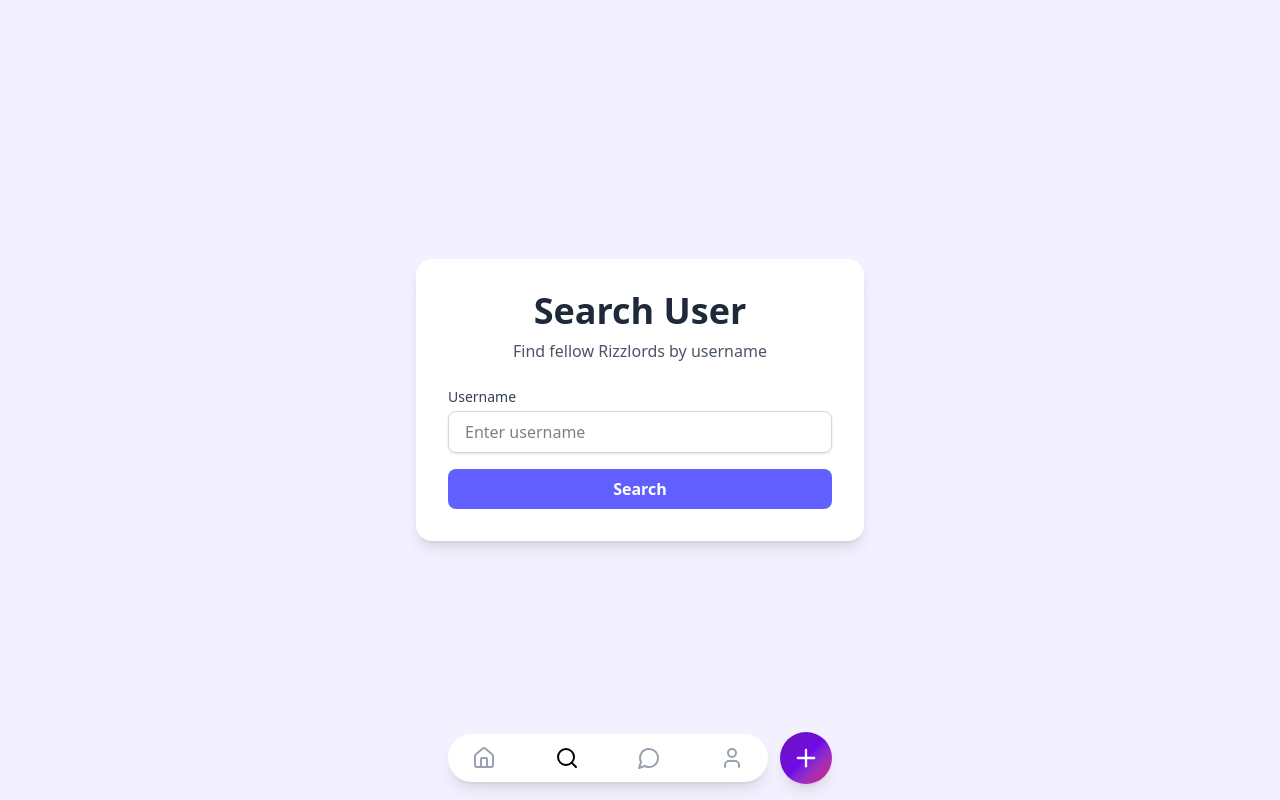
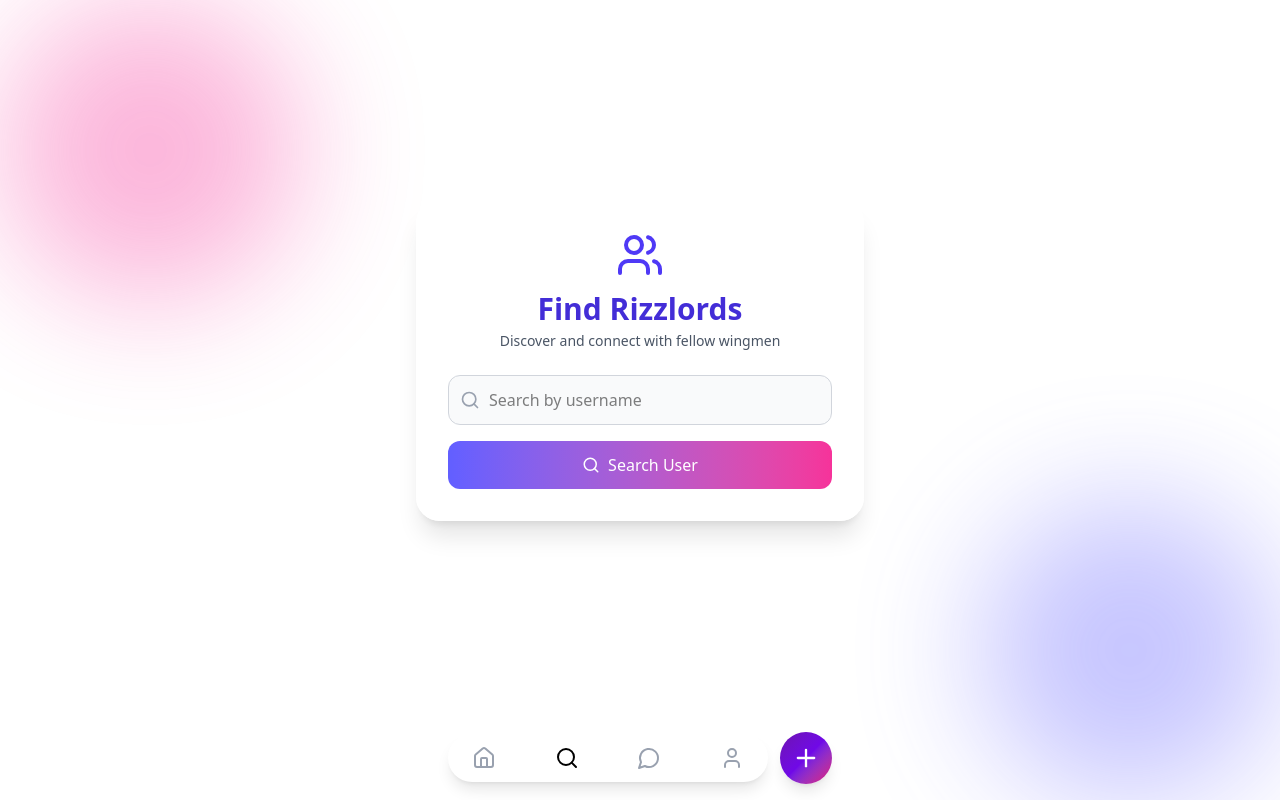
Before and after one commit to UjjwalArote69/RizzKaro, a React (Vite) app in the folder Frontend/: page /search-user in a window 1280 px wide. Built offline with nearby package versions, Linux system fonts and the light colour scheme; sample sign-in values are in the browser's storage.

Commit message:
Update SearchUser.jsx

```diff
--- a/Frontend/src/pages/SearchUser.jsx
+++ b/Frontend/src/pages/SearchUser.jsx
@@ -1,158 +1,179 @@
-// pages/SearchUser.jsx
 import React, { useState, useContext } from "react";
 import axios from "axios";
 import { UserDataContext } from "../context/UserDataContext";
 import Navbar from "../components/Shared/Navbar";
+import { toast } from "react-hot-toast";
+import { Search, UserPlus, UserMinus, Users } from "lucide-react";
 
 const SearchUser = () => {
   const [searchTerm, setSearchTerm] = useState("");
   const [searchResult, setSearchResult] = useState(null);
-  const [error, setError] = useState("");
+  const [loading, setLoading] = useState(false);
   const { user } = useContext(UserDataContext);
   const token = user?.token || localStorage.getItem("token");
 
   const handleSearch = async (e) => {
     e.preventDefault();
+    if (!searchTerm.trim()) return;
+
     try {
+      setLoading(true);
       const res = await axios.get(
         `${import.meta.env.VITE_API_URL}/users/profile/${searchTerm}`,
         {
-          headers: {
-            Authorization: `Bearer ${token}`,
-          },
+          headers: { Authorization: `Bearer ${token}` }
         }
       );
-    //   console.log("Search result:", res.data);
       setSearchResult(res.data);
-      setError("");
+      toast.success("User found! 👋");
     } catch (err) {
-      setError("User not found");
       setSearchResult(null);
+      toast.error("User not found 🫣");
+    } finally {
+      setLoading(false);
     }
   };
 
   const handleFollow = async () => {
-    // console.log("Token being used:", token);
     try {
-      const res = await axios.put(
+      await axios.put(
         `${import.meta.env.VITE_API_URL}/users/follow/${searchResult._id}`,
         {},
-        {
-          headers: {
-            Authorization: `Bearer ${token}`,
-          },
-        }
+        { headers: { Authorization: `Bearer ${token}` } }
       );
-      setSearchResult((prev) => ({
+      setSearchResult(prev => ({
         ...prev,
-        followers: [...prev.followers, user._id],
+        followers: [...prev.followers, user._id]
       }));
+      toast.success(`Following @${searchResult.username}! 🎉`);
     } catch (err) {
-      console.error("Follow failed", err);
+      toast.error(err.response?.data?.message || "Follow failed 😓");
     }
   };
 
   const handleUnfollow = async () => {
     try {
-      const res = await axios.put(
-        `http://localhost:3000/api/users/unfollow/${searchResult._id}`,
+      await axios.put(
+        `${import.meta.env.VITE_API_URL}/users/unfollow/${searchResult._id}`,
         {},
-        {
-          headers: {
-            Authorization: `Bearer ${token}`,
-          },
-        }
+        { headers: { Authorization: `Bearer ${token}` } }
       );
-      setSearchResult((prev) => ({
+      setSearchResult(prev => ({
         ...prev,
-        followers: prev.followers.filter((id) => id !== user._id),
+        followers: prev.followers.filter(id => id !== user._id)
       }));
+      toast.success(`Unfollowed @${searchResult.username}`);
     } catch (err) {
-      console.error("Unfollow failed", err);
+      toast.error(err.response?.data?.message || "Unfollow failed 😓");
     }
   };
 
   return (
-    <div className="min-h-screen bg-[#f3f0ff] flex items-center justify-center px-4">
-      <div className="max-w-md w-full bg-white p-8 rounded-2xl shadow-lg">
-        <h2 className="text-4xl font-semibold text-center text-gray-800">
-          Search User
+    <div className="relative min-h-screen overflow-hidden">
+      {/* Background Elements */}
+      <div className="absolute top-0 left-0 w-[300px] h-[300px] bg-pink-500 opacity-20 rounded-full blur-3xl animate-pulse -z-10" />
+      <div className="absolute bottom-0 right-0 w-[300px] h-[300px] bg-indigo-500 opacity-20 rounded-full blur-3xl animate-pulse delay-1000 -z-10" />
+
+      {/* Main Content */}
+      <div className="flex items-center justify-center min-h-screen px-4 pb-20">
+        <div className="w-full max-w-md bg-white/90 backdrop-blur-lg p-8 rounded-3xl shadow-xl animate-fade-in">
+          <div className="text-center mb-6">
+            <Users size={48} className="mx-auto text-indigo-600 mb-3" />
+            <h2 className="text-3xl font-extrabold text-indigo-700">
+              Find Rizzlords
             </h2>
-        <p className="mt-2 text-center text-gray-600">
-          Find fellow Rizzlords by username
+            <p className="text-sm text-gray-600 mt-1">
+              Discover and connect with fellow wingmen
             </p>
-        <form
-          onSubmit={(e) => {
-            handleSearch(e);
-          }}
-          className="mt-6 space-y-4"
-        >
-          <div>
-            <label
-              htmlFor="search"
-              className="block text-sm font-medium text-gray-700"
-            >
-              Username
-            </label>
+          </div>
+
+          <form onSubmit={handleSearch} className="space-y-4">
+            <div className="relative">
+              <div className="absolute inset-y-0 left-0 pl-3 flex items-center pointer-events-none">
+                <Search className="h-5 w-5 text-gray-400" />
+              </div>
               <input
                 type="text"
-              id="search"
-              name="search"
-              placeholder="Enter username"
                 value={searchTerm}
                 onChange={(e) => setSearchTerm(e.target.value)}
-              className="mt-1 block w-full px-4 py-2 border border-gray-300 rounded-lg shadow-sm focus:outline-none focus:ring-indigo-500 focus:border-indigo-500"
+                placeholder="Search by username"
+                className="block w-full pl-10 pr-3 py-3 border border-gray-300 rounded-xl bg-gray-50 focus:outline-none focus:ring-2 focus:ring-indigo-500 focus:border-indigo-500"
                 required
               />
             </div>
             <button
               type="submit"
-            className="w-full bg-indigo-500 hover:bg-indigo-600 text-white py-2 px-4 rounded-lg font-semibold"
+              disabled={loading}
+              className={`w-full flex items-center justify-center gap-2 py-3 px-4 rounded-xl font-medium text-white ${
+                loading
+                  ? "bg-gray-400"
+                  : "bg-gradient-to-r from-indigo-500 to-pink-500 hover:opacity-90"
+              }`}
             >
-            Search
+              {loading ? (
+                <>
+                  <svg className="animate-spin -ml-1 mr-2 h-4 w-4 text-white" xmlns="http://www.w3.org/2000/svg" fill="none" viewBox="0 0 24 24">
+                    <circle className="opacity-25" cx="12" cy="12" r="10" stroke="currentColor" strokeWidth="4"></circle>
+                    <path className="opacity-75" fill="currentColor" d="M4 12a8 8 0 018-8V0C5.373 0 0 5.373 0 12h4zm2 5.291A7.962 7.962 0 014 12H0c0 3.042 1.135 5.824 3 7.938l3-2.647z"></path>
+                  </svg>
+                  Searching...
+                </>
+              ) : (
+                <>
+                  <Search size={18} />
+                  Search User
+                </>
+              )}
             </button>
           </form>
+
           {searchResult && (
-          <div className="mt-6 bg-gray-50 p-4 rounded-xl shadow-inner text-center">
+            <div className="mt-6 bg-gradient-to-br from-indigo-50 to-pink-50 p-6 rounded-xl shadow-inner border border-white">
+              <div className="flex flex-col items-center">
                 <img
-              src={searchResult.avatar || "/default-avatar.png"}
-              alt="Avatar"
-              className="w-20 h-20 mx-auto rounded-full border border-gray-300 object-cover"
+                  src={searchResult.avatar || "https://cdn-icons-png.flaticon.com/512/3135/3135715.png"}
+                  alt={searchResult.username}
+                  className="w-20 h-20 rounded-full object-cover border-4 border-white shadow-md"
                 />
-            <h3 className="mt-2 text-xl font-bold text-gray-800">
-              {searchResult.username}
+                <h3 className="mt-4 text-xl font-bold text-gray-800">
+                  @{searchResult.username}
                 </h3>
-            <p className="text-sm text-black">
-              {searchResult.followers.length} Rizzlords |{" "}
-              {searchResult.following.length} Wingmates
-            </p>
+                <div className="flex gap-4 mt-2">
+                  <div className="text-center">
+                    <p className="font-bold text-indigo-600">{searchResult.followers.length}</p>
+                    <p className="text-xs text-gray-500">Followers</p>
+                  </div>
+                  <div className="text-center">
+                    <p className="font-bold text-pink-600">{searchResult.following.length}</p>
+                    <p className="text-xs text-gray-500">Following</p>
+                  </div>
+                </div>
 
-            {/* Don't show the button if it's the same user */}
                 {user._id !== searchResult._id && (
-              <>
+                  <div className="mt-4">
                     {searchResult.followers.includes(user._id) ? (
                       <button
                         onClick={handleUnfollow}
-                    className="mt-4 bg-red-500 hover:bg-red-600 text-white py-1 px-4 rounded-lg"
+                        className="flex items-center gap-2 bg-gradient-to-r from-red-500 to-pink-500 hover:opacity-90 text-white py-2 px-6 rounded-full text-sm font-medium shadow-md"
                       >
+                        <UserMinus size={16} />
                         Unfollow
                       </button>
                     ) : (
                       <button
                         onClick={handleFollow}
-                    className="mt-4 bg-indigo-500 hover:bg-indigo-600 text-white py-1 px-4 rounded-lg"
+                        className="flex items-center gap-2 bg-gradient-to-r from-indigo-500 to-purple-500 hover:opacity-90 text-white py-2 px-6 rounded-full text-sm font-medium shadow-md"
                       >
+                        <UserPlus size={16} />
                         Follow
                       </button>
                     )}
-              </>
+                  </div>
                 )}
               </div>
+            </div>
           )}
-
-        {error && (
-          <p className="mt-4 text-center text-red-500 font-semibold">{error}</p>
-        )}
+        </div>
       </div>
       <Navbar />
     </div>
```
Lines whose indentation alone changed are shown as unchanged.
